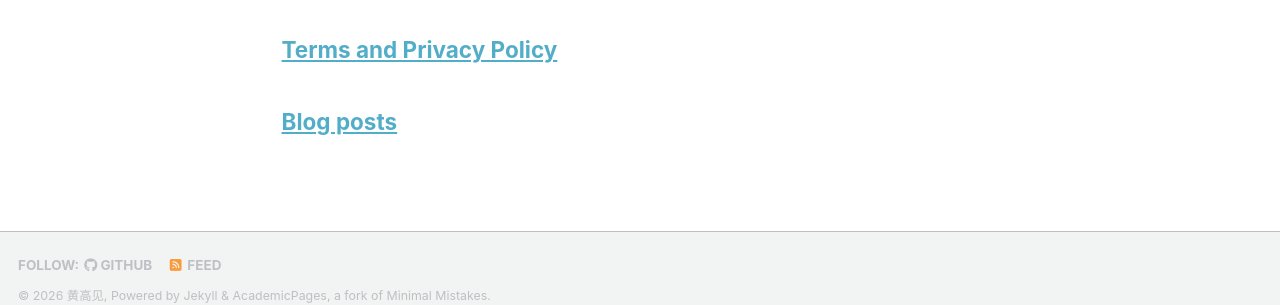
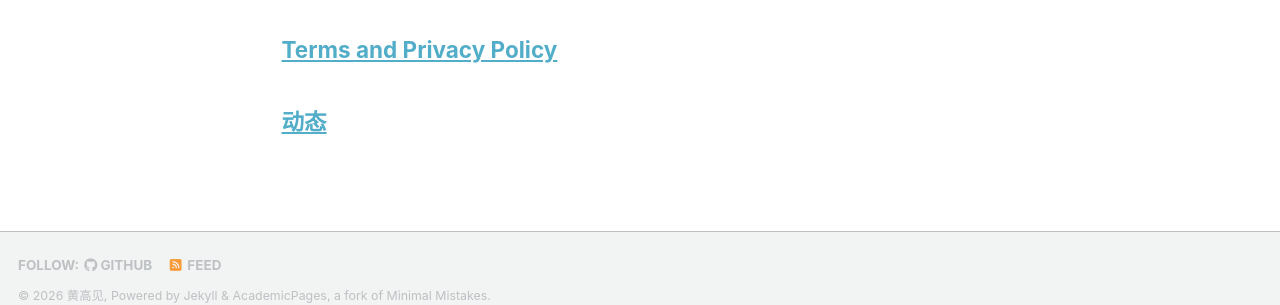
Before and after one commit to Gaojian-Huang/Gaojian-Huang.github.io, a Jekyll site: the page built from _pages/page-archive.html, in a window 1280 px wide and 900 px high, scrolled down 1234 px. Shown: the part 558-863 px from the top of the window. Built offline with Jekyll 4.4.1, drawn with Linux system fonts in a browser that asks for light colours; a script bundle is joined from its source files by our own code; a style sheet for code colours, icons or effects is not loaded.

Commit message:
Update year-archive.html

```diff
--- a/_pages/year-archive.html
+++ b/_pages/year-archive.html
@@ -1,11 +1,12 @@
 ---
 layout: archive
 permalink: /year-archive/
-title: "Blog posts"
+title: "动态"
 author_profile: true
 redirect_from:
   - /wordpress/blog-posts/
 ---
+## 动态新闻（暂无更新）
 
 {% include base_path %}
 {% capture written_year %}'None'{% endcapture %}
```
